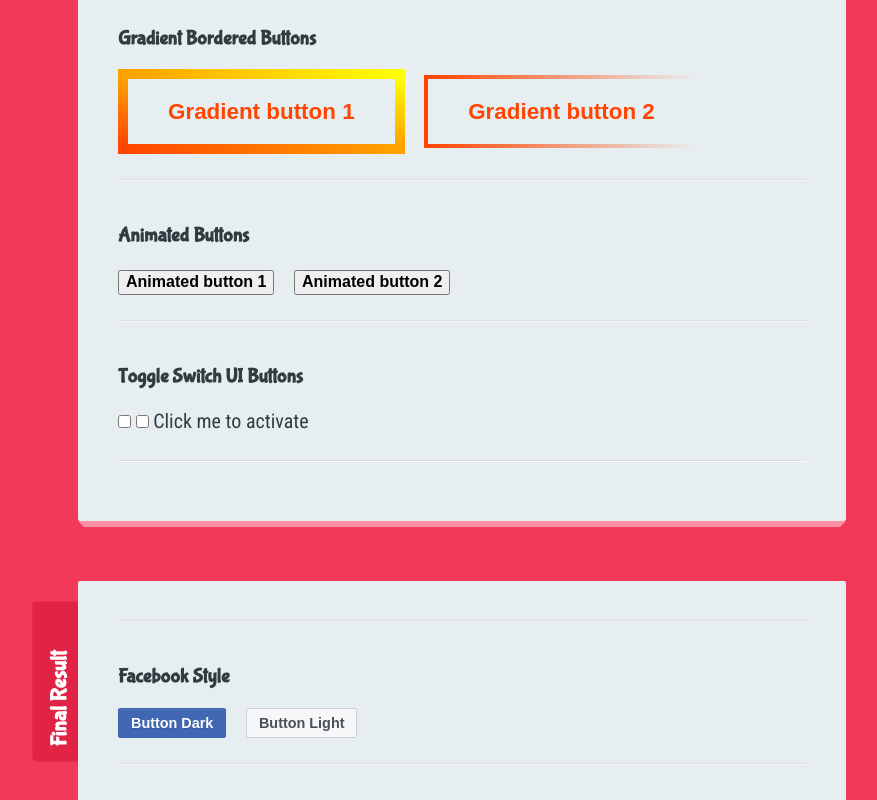
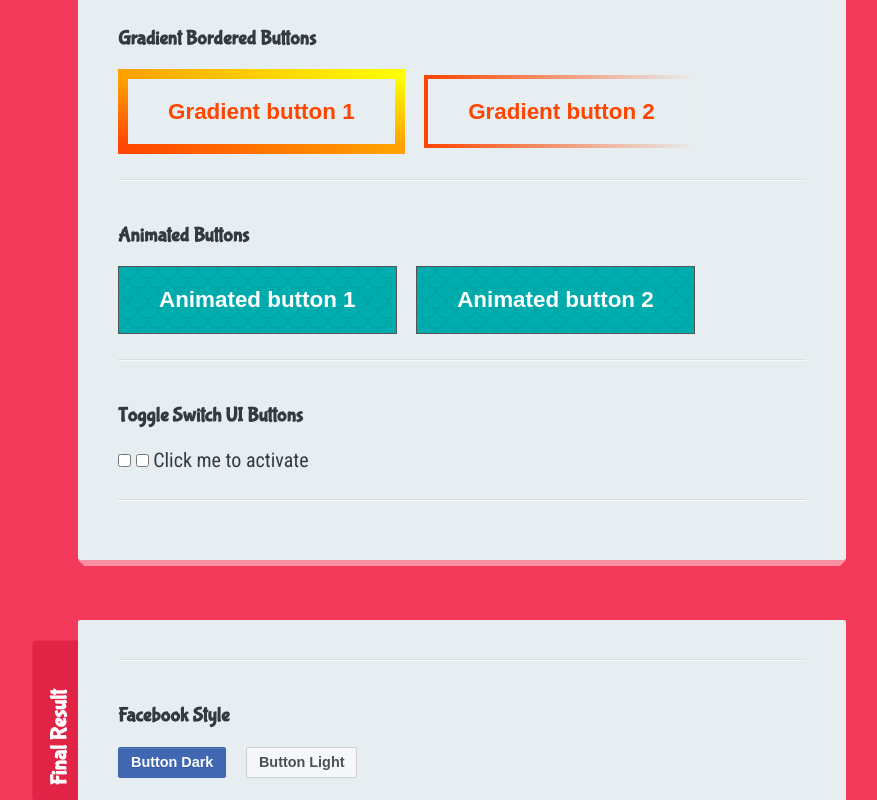
Before and after one commit to tryea/1-fancy-buttons, a plain HTML site: page index.html in a window 1280 px wide. Shown: the part 789-1589 px from the top of the page, without its empty margins (178-1055 px from the left). Drawn offline with Linux system fonts and the light colour scheme; a web font is replaced by a local one.

Commit message:
[main] add style for class animated-button-1 and animated-button-2, both include hover and active applied for each button

```diff
--- a/sandbox.css
+++ b/sandbox.css
@@ -210,3 +210,63 @@
     color: white;
     border-right-style: none;
 }
+
+.animated-button-1 {
+    position: relative;
+    display: inline-block;
+    padding: 20px 40px;
+    font-size: 1.4rem;
+    background-color: #00b3b4;
+
+    background-image: url(pattern.png);
+    background-size: 40px 40px;
+    border: solid 1px #555;
+    color: white;
+    transition: all ease 0.3s;
+}
+
+.animated-button-1:hover {
+    animation: loading-button-animation 2s linear infinite;
+
+}
+
+@keyframes loading-button-animation {
+    from {
+        background-position: 0 0;
+    }
+
+    to {
+        background-position: 40px 0;
+    }
+}
+
+.animated-button-2 {
+    position: relative;
+    display: inline-block;
+    padding: 20px 40px;
+    font-size: 1.4rem;
+    background-color: #00b3b4;
+
+    background-image: url(pattern.png);
+    background-size: 40px 40px;
+    border: solid 1px #555;
+    color: white;
+    transition: all ease 0.3s;
+}
+
+.animated-button-2::after {
+    position: absolute;
+    /* top: 50%; */
+    right: 0.6rem;
+    content: ">>";
+    transition: all ease 0.3s;
+    opacity: 0;
+}
+
+.animated-button-2:hover {
+    padding: 20px 60px 20px 20px;
+}
+
+.animated-button-2:hover::after {
+    opacity: 1;
+}
```
